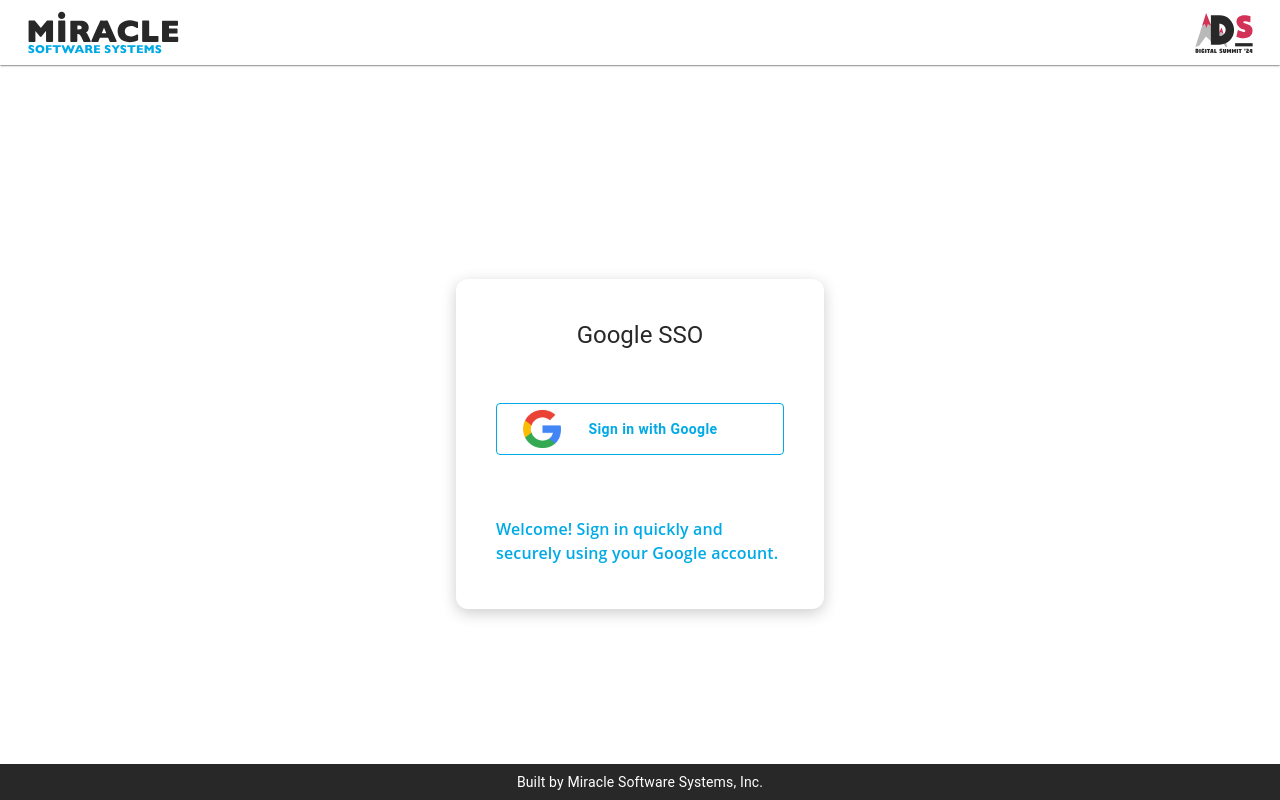
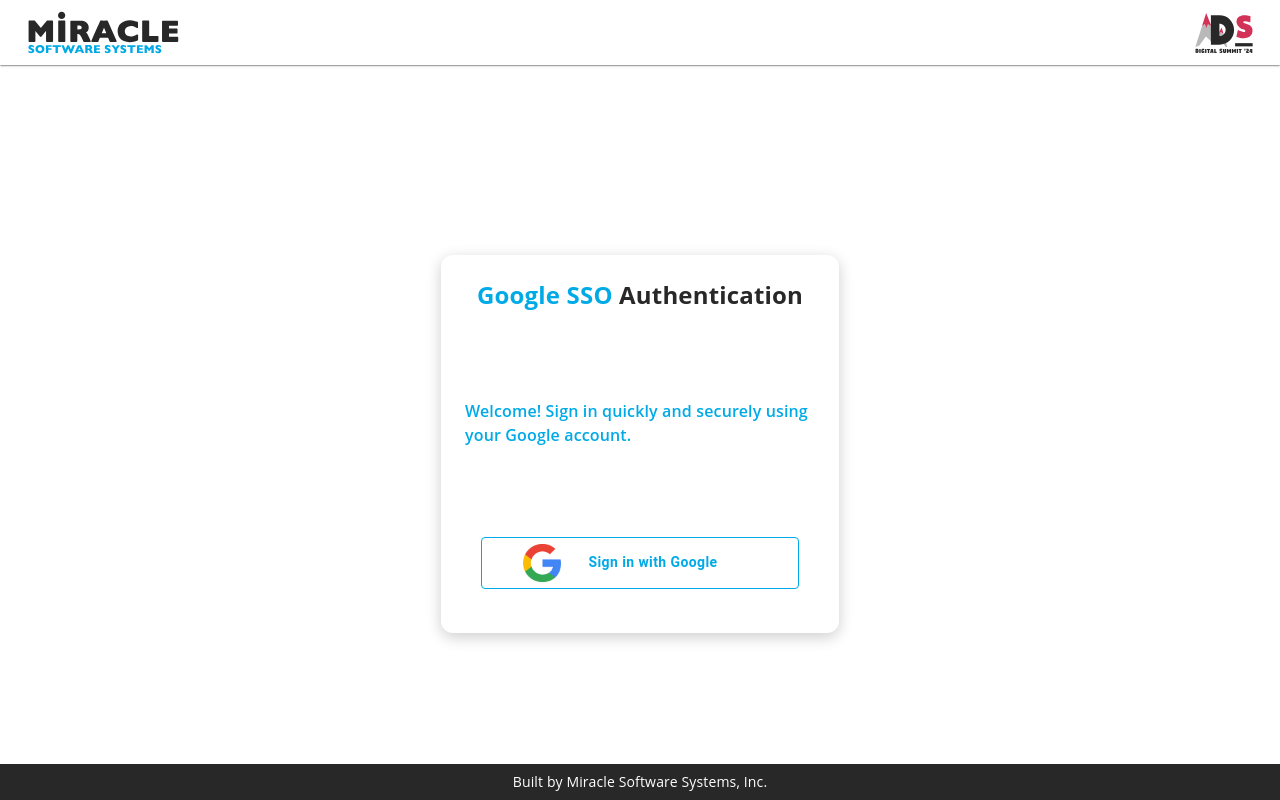
Before and after one commit to gowthamibala335/Google-SSO, a React (Create React App) app: page / in a window 1280 px wide. Built offline with nearby package versions, Linux system fonts and the light colour scheme.

Commit message:
font changes

```diff
--- a/src/components/googleSignin.js
+++ b/src/components/googleSignin.js
@@ -79,8 +79,8 @@
           <Card
             sx={{
               maxWidth: 400,
-              height: 282,
-              width: 320,
+              height: 330,
+              width: 350,
               padding: 3,
               borderRadius: 3,
               backgroundColor: 'white',
@@ -89,14 +89,42 @@
             }}
           >
 
-            <CardHeader
-              title="Google SSO"
-              sx={{
-                textAlign: 'center',
-                fontWeight: 'bold',
-                color: 'rgb(40, 40, 40)',
-              }}
-            />
+{/* <CardHeader
+title={
+<Typography
+component="span"
+sx={{
+fontWeight: 'bold',
+textAlign: 'center',
+fontSize: '1.5rem', // Adjust the font size as needed
+}}
+>
+<span style={{ color: '#00aae7' }}>Google SSO</span>
+<span style={{ color: 'rgb(40, 40, 40)' }}> Authentication</span>
+</Typography>
+}
+sx={{
+textAlign: 'center',
+}}
+/> */}
+{/* <CardHeader
+title="Google SSO Authentication"
+sx={{
+textAlign: 'center',
+fontWeight: 'bold',
+color: 'rgb(40, 40, 40)',
+whiteSpace: 'nowrap', // Prevent text from wrapping to the next line
+overflow: 'hidden', // Ensure text doesn't overflow the container
+textOverflow: 'ellipsis', // Add an ellipsis if the text is too long
+}}
+/> */}
+ <Typography variant="h6" fontFamily='"Open Sans", sans-serif' fontSize={15} component="div" style={{ color:'#00aae7',margin: 0, fontWeight: 400, fontSize: '1.5rem', lineHeight: 1.334,textAlign: 'center', }} >
+            <b>Google SSO <span style={{ color:'#282828'}}>Authentication</span></b>
+          </Typography>
+          <Typography  fontFamily='"Open Sans", sans-serif' fontWeight={600} style={{ paddingTop: '25%', color: '#00aae7' }}>
+                    Welcome!
+                    Sign in quickly and securely using your Google account.
+                  </Typography>
             <br></br>
             <CardContent sx={{
               display: 'flex',
@@ -104,7 +132,7 @@
               alignItems: 'center',
               justifyContent: 'flex-start',
               height: '100%',
-              paddingBottom: '10px',
+              paddingTop: '70px',
             }}>
 
 
@@ -127,10 +155,7 @@
                       }}/>
                     Sign in with Google
                   </Button>
-                  <Typography  fontFamily='"Open Sans", sans-serif' fontWeight={600} style={{ paddingTop: '18%', color: '#00aae7' }}>
-                    Welcome!
-                    Sign in quickly and securely using your Google account.
-                  </Typography>
+
             </CardContent>
             <CardActions sx={{ justifyContent: 'center', gap: 2 }}>
             </CardActions>
@@ -139,7 +164,7 @@
         <Profile profile = {profile}  sendData = {logOut} />}
 
         <Box component="footer" bgcolor="#282828" padding={1} textAlign="center">
-          <Typography variant="body2" color="white">
+          <Typography variant="body2" color="white" fontFamily='"Open Sans", sans-serif' >
             Built by Miracle Software Systems, Inc.
           </Typography>
         </Box>
--- a/src/components/profile.js
+++ b/src/components/profile.js
@@ -3,9 +3,16 @@
 import { googleLogout, useGoogleLogin } from '@react-oauth/google';
 import LogoutIcon from '@mui/icons-material/Logout';
 const Profile = ({ profile,sendData  }) => {
+  console.log(profile,"pro1");
   const logOut = () => {
+
+
     googleLogout();
+    console.log(googleLogout());
+
     sendData(null)
+    console.log(profile,"pro2");
+
   };
   return (
     <Box
@@ -34,18 +41,12 @@
           justifyContent: 'space-between',
           alignItems: 'center'
         }}>
-          <Typography variant="h6" fontSize={15} component="div" style={{ margin: 0, fontWeight: 400, fontSize: '1.5rem', lineHeight: 1.334, }} >
-            <b>Google SSO</b>
+           <Typography variant="h6" fontFamily='"Open Sans", sans-serif' fontSize={15} component="div" style={{ color:'#00aae7',margin: 0, fontWeight: 400, fontSize: '1.5rem', lineHeight: 1.334,textAlign: 'center', }} >
+            <b>Google SSO <span style={{ color:'#282828'}}>Authentication</span></b>
           </Typography>
-          {/* <CardHeader
-        title="Google SSO"
-        sx={{
-          textAlign: 'center',
-          fontWeight: 'bold',
-          color: 'rgb(40, 40, 40)',
-        }}
-      /> */}
-          <Button color="inherit" onClick={logOut} style={{ fontWeight: 600 }}>
+
+
+          <Button color="inherit" onClick={logOut} style={{ fontWeight: 600 ,color: '#00aae7'}}>
             < LogoutIcon />
           </Button>
         </Box>
@@ -73,11 +74,11 @@
 
 
 
-          <Typography variant="h6" fontSize={15} component="div" >
+          <Typography variant="h6" fontSize={20} component="div"  fontFamily='"Open Sans", sans-serif'>
             <br></br>
             <b>User Name :</b> {profile.name}
           </Typography>
-          <Typography variant="h6" fontSize={15} component="div" >
+          <Typography variant="h6" fontSize={20} component="div" fontFamily='"Open Sans", sans-serif' >
             <b>Email:</b> {profile.email}
           </Typography>
 
```
